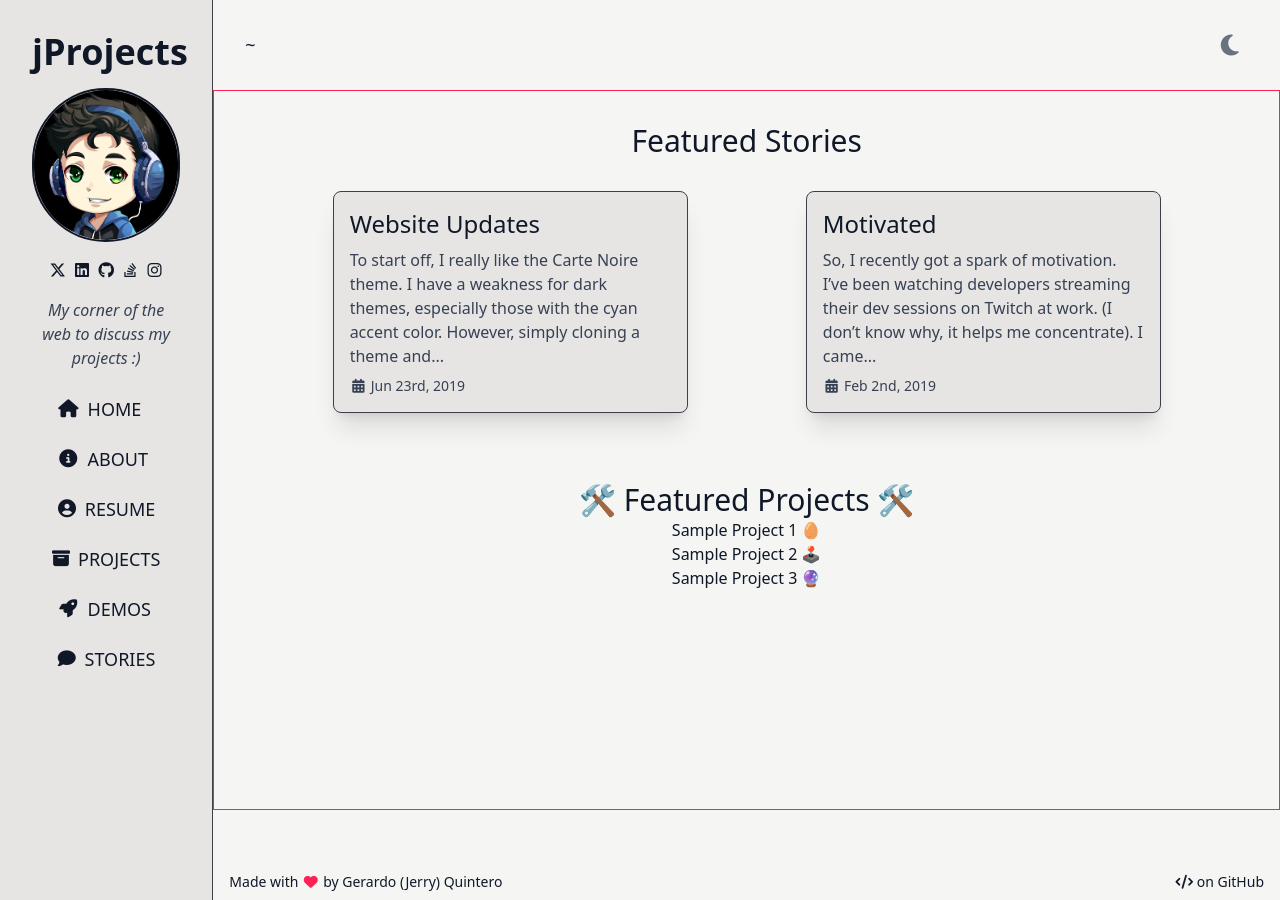
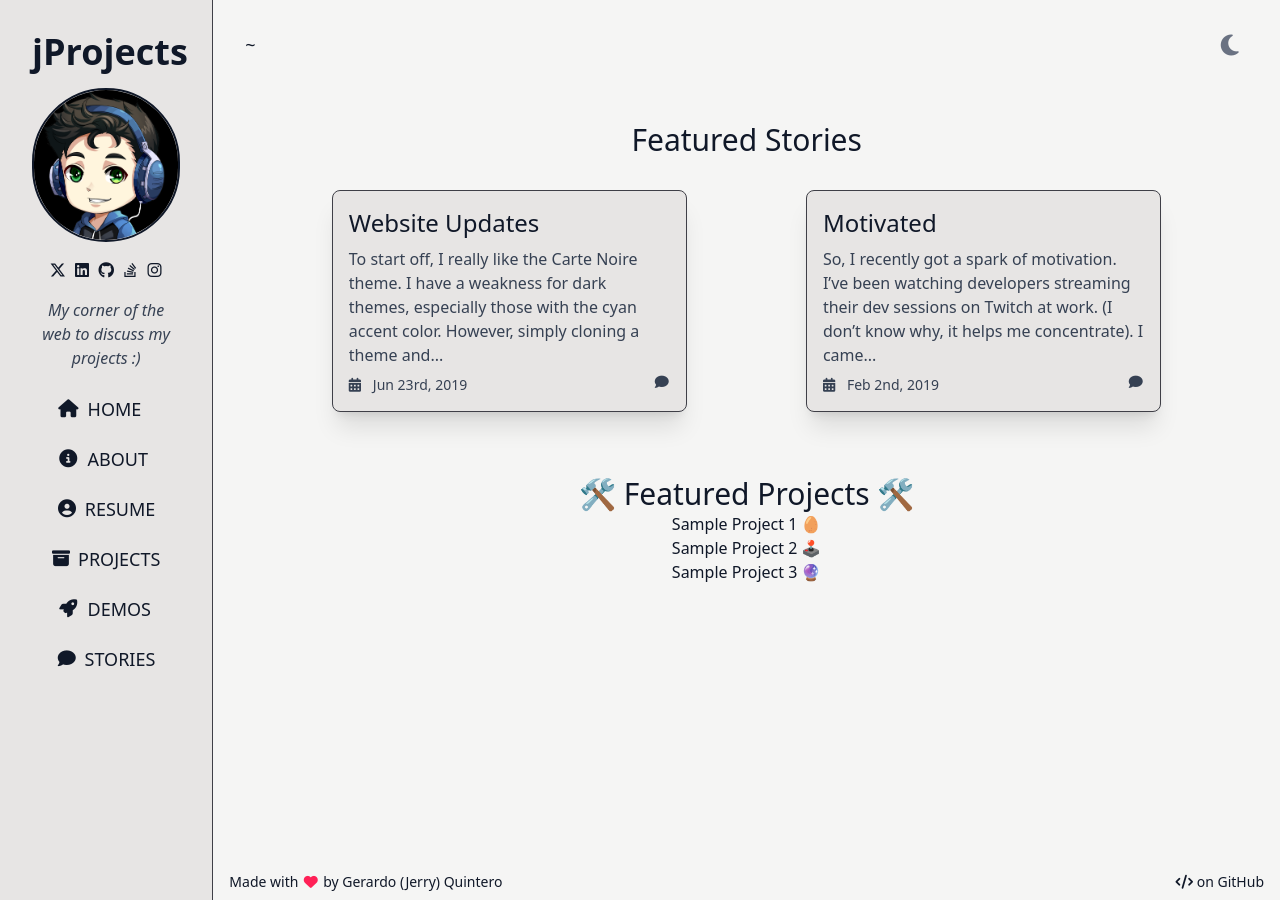
Before and after one commit to jerryq27/jerryq27.github.io, a Jekyll site: the page built from index.html, in a window 1280 px wide. Built offline with Jekyll 4.4.1, drawn with Linux system fonts in a browser that asks for light colours; nearby versions of some CDN libraries.

Commit message:
Finished the featured post component.

```diff
--- a/_includes/featured-post.html
+++ b/_includes/featured-post.html
@@ -1,10 +1,10 @@
 {% assign theme = site.data.colors %}
 
-<div class="{{ theme.background-secondary-with-hover }} p-4 max-w-1/3 border rounded-lg border-zinc-700 shadow-xl text-left cursor-pointer">
+<a class="{{ theme.background-secondary-with-hover }} p-4 max-w-1/3 border rounded-lg border-zinc-700 shadow-xl text-left cursor-pointer" href="{{ include.url }}">
   <h2 class="{{ theme.section-header-text }} mb-2">{{ include.title }}</h2>
   <p class="{{ theme.text-secondary }} mb-2">{{ include.excerpt | strip_html | truncatewords: 30 }}</p>
-  <p class="{{ theme.text-secondary }} {{ theme.subheader-text }}">
-    <i class="fa-solid fa-calendar-days fa-fw"></i>
-    {{ include.date | date_to_string: "ordinal", "US" }}
-  </p>
-</div>
+  <div class="{{ theme.text-secondary }} {{ theme.subheader-text }} flex">
+    <span class="grow"><i class="fa-solid fa-calendar-days fa-fw pr-6"></i>{{ include.date | date_to_string: "ordinal", "US" }}</span>
+    <i class="fa-solid fa-comment fa-fw"></i>
+  </div>
+</a>
--- a/_layouts/default.html
+++ b/_layouts/default.html
@@ -4,7 +4,7 @@
   {% assign theme = site.data.colors %}
   {% include head.html %}
 
-  <body class="w-full h-full flex dark:selection:bg-slate-400/20 {{ theme.background-primary }} {{ theme.text-primary }}">
+  <body class="w-full h-full flex dark:selection:bg-gray-400/20 {{ theme.background-primary }} {{ theme.text-primary }}">
     {% include sidebar.html %}
     <div class="flex flex-col grow">
       <div class="flex-1">{% include header.html %}</div>
--- a/assets/css/output.css
+++ b/assets/css/output.css
@@ -230,6 +230,9 @@
   .mb-4 {
     margin-bottom: calc(var(--spacing) * 4);
   }
+  .ml-auto {
+    margin-left: auto;
+  }
   .block {
     display: block;
   }
@@ -259,6 +262,9 @@
   }
   .flex-1 {
     flex: 1;
+  }
+  .flex-2 {
+    flex: 2;
   }
   .flex-3 {
     flex: 3;
@@ -307,6 +313,15 @@
   }
   .gap-x-2 {
     column-gap: calc(var(--spacing) * 2);
+  }
+  .place-self-end {
+    place-self: end;
+  }
+  .self-end {
+    align-self: flex-end;
+  }
+  .justify-self-end {
+    justify-self: flex-end;
   }
   .rounded-full {
     border-radius: calc(infinity * 1px);
@@ -368,11 +383,32 @@
   .py-8 {
     padding-block: calc(var(--spacing) * 8);
   }
+  .ps-2 {
+    padding-inline-start: calc(var(--spacing) * 2);
+  }
+  .pe-2 {
+    padding-inline-end: calc(var(--spacing) * 2);
+  }
+  .pr-2 {
+    padding-right: calc(var(--spacing) * 2);
+  }
+  .pr-4 {
+    padding-right: calc(var(--spacing) * 4);
+  }
+  .pr-6 {
+    padding-right: calc(var(--spacing) * 6);
+  }
+  .pr-8 {
+    padding-right: calc(var(--spacing) * 8);
+  }
   .text-center {
     text-align: center;
   }
   .text-left {
     text-align: left;
+  }
+  .text-right {
+    text-align: right;
   }
   .text-2xl {
     font-size: var(--text-2xl);
@@ -599,6 +635,22 @@
       color: var(--color-stone-500);
     }
   }
+  .dark\:selection\:bg-gray-400\/20 {
+    &:where([data-theme=dark], [data-theme=dark] *) {
+      & *::selection {
+        background-color: color-mix(in srgb, oklch(70.7% 0.022 261.325) 20%, transparent);
+        @supports (color: color-mix(in lab, red, red)) {
+          background-color: color-mix(in oklab, var(--color-gray-400) 20%, transparent);
+        }
+      }
+      &::selection {
+        background-color: color-mix(in srgb, oklch(70.7% 0.022 261.325) 20%, transparent);
+        @supports (color: color-mix(in lab, red, red)) {
+          background-color: color-mix(in oklab, var(--color-gray-400) 20%, transparent);
+        }
+      }
+    }
+  }
   .dark\:selection\:bg-slate-400\/20 {
     &:where([data-theme=dark], [data-theme=dark] *) {
       & *::selection {
--- a/index.html
+++ b/index.html
@@ -3,19 +3,23 @@ layout: default
 ---
 {% assign theme = site.data.colors %}
 
-<div class="h-full flex flex-col border border-rose-500">
-  <div class="flex-1 text-center py-8">
+<div class="h-full flex flex-col">
+  <div class="text-center py-8">
     <h2 class="{{ theme.page-header-text }}">Featured Stories</h2>
     <ul class="flex justify-evenly py-8">
       {% for post in site.posts limit: site.post_limit %}
         {% if post.is_featured %}
-          {% include featured-post.html title=post.title excerpt=post.excerpt date=post.date %}
+          {% include featured-post.html
+              title=post.title
+              excerpt=post.excerpt
+              url=post.url
+              date=post.date %}
         {% endif %}
       {% endfor %}
     </ul>
   </div>
 
-  <div class="flex-1 text-center">
+  <div class="text-center">
     <h2 class="{{ theme.page-header-text }}">🛠️ Featured Projects 🛠️</h2>
     <ul>
       <li>Sample Project 1 🥚</li>
```
